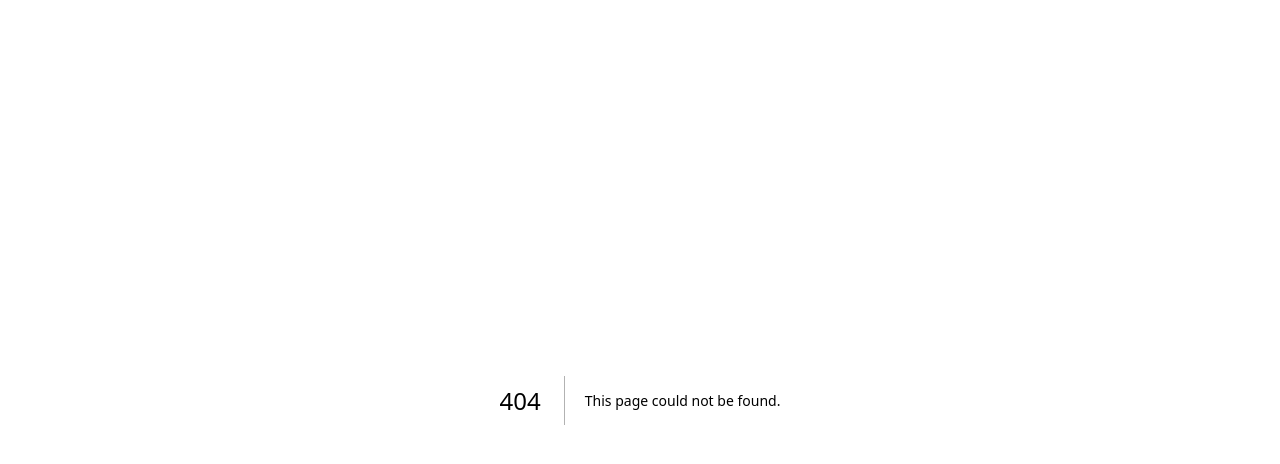
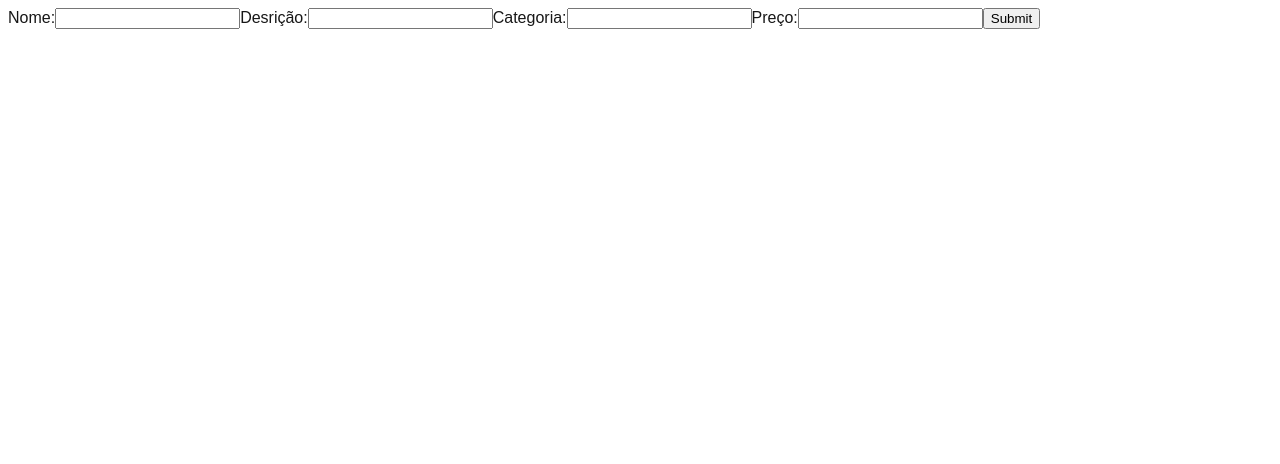
Before and after one commit to flaviane-lima/myfinance, a Next.js app: page /dashboard/register in a window 1280 px wide. Before the commit this address had no page. Shown: the top 464 px of the page. Built offline with nearby package versions, Linux system fonts and the light colour scheme.

Commit message:
estrutura do formulário de cadastro

```diff
--- /dev/null
+++ b/src/app/dashboard/register/page.tsx
@@ -0,0 +1,42 @@
+'use client'
+
+import { FormEvent } from 'react'
+
+export default function Page() {
+  async function onSubmit(event: FormEvent<HTMLFormElement>) {
+    event.preventDefault()
+
+    const formData = new FormData(event.currentTarget)
+    const response = await fetch('/api/submit', {
+      method: 'POST',
+      body: formData,
+    })
+
+    // Handle response if necessary
+    const data = await response.json()
+    // ...
+  }
+
+  return (
+    <form onSubmit={onSubmit}>
+    <label>
+      Nome:
+      <input type="text" name="name" />
+    </label>
+    <label>
+      Desrição:
+      <input type="text" name="description" />
+    </label>
+    <label>
+      Categoria:
+      <input type="text" name="category" />
+    </label>
+    <label>
+      Preço:
+      <input type="number" name="price" />
+    </label>
+      <button type="submit">Submit</button>
+    </form>
+
+  )
+}
```
